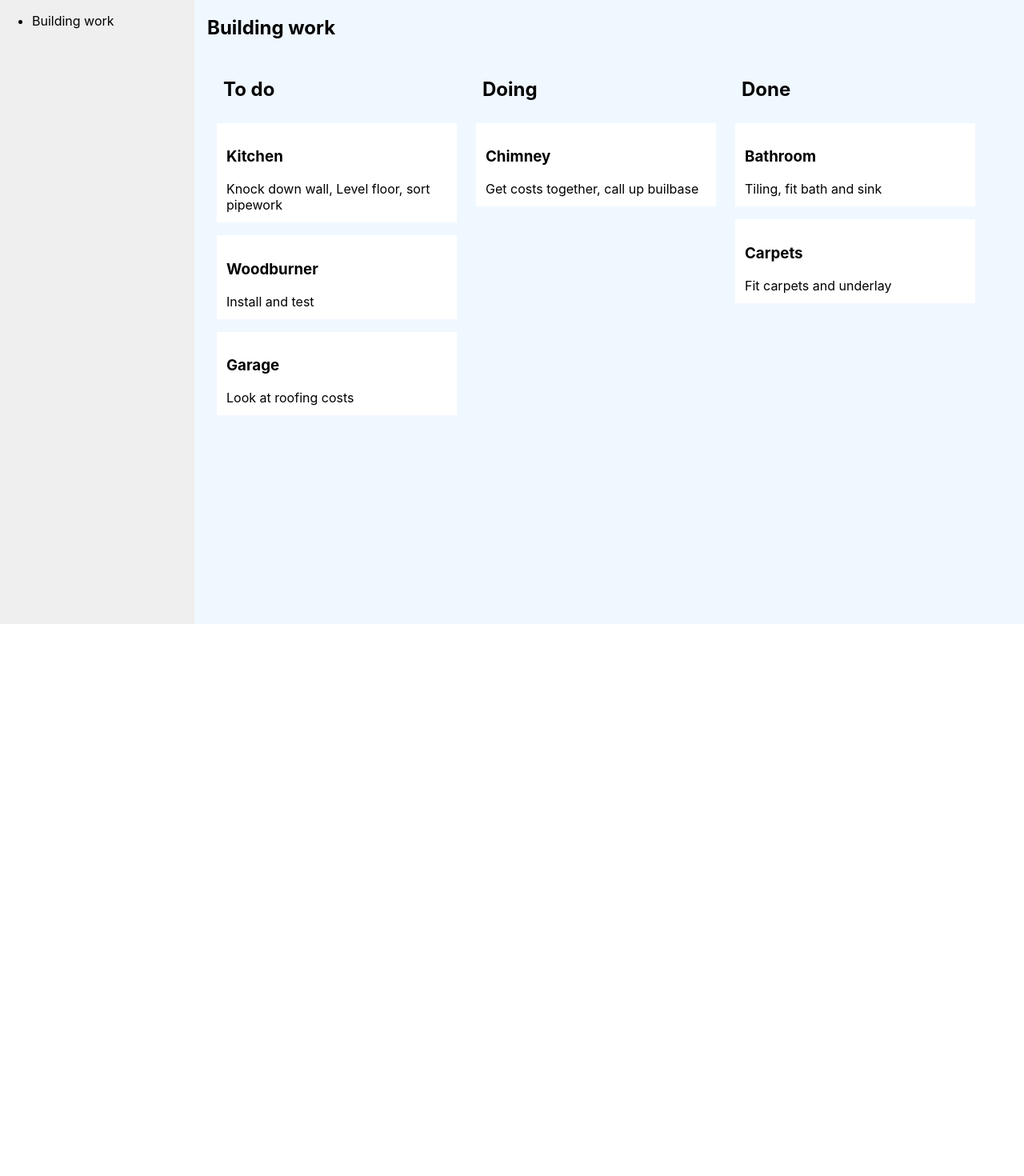
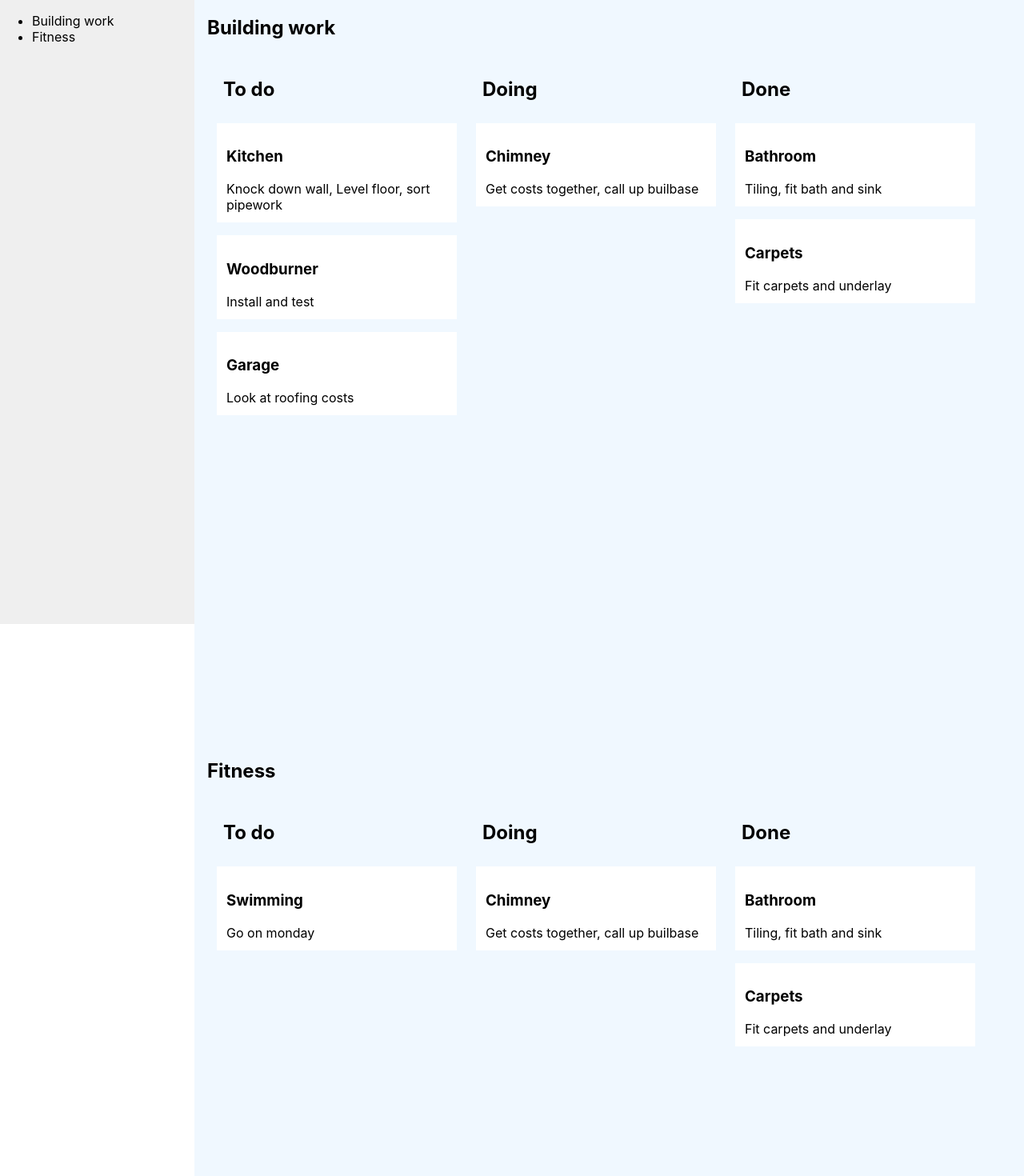
Before and after one commit to cactusfarmer/simple-kanban, a React (Create React App) app: page / in a window 1280 px wide. Shown: the top 1470 px of the page at 80% size. Before the commit the page ends 800 px from the top, so only its background shows below. Built offline with nearby package versions, Linux system fonts and the light colour scheme.

Commit message:
Tidying up naming

```diff
--- a/src/components/App/App.tsx
+++ b/src/components/App/App.tsx
@@ -4,7 +4,7 @@ import data from '../../data/boards.json';
 import { WallData } from '../../types/wall_data';
 import Nav from '../Nav/Nav';
 
-const Wrapper = styled.div`
+const AppWrap = styled.div`
     box-sizing: border-box;
     display: flex;
     min-height: 100%;`;
@@ -15,10 +15,10 @@ const boardNames: string[] = boards.map((b) => b.name);
 
 function App() {
   return (
-    <Wrapper>
+    <AppWrap>
       <Nav data={boardNames} />
       <Wall data={boards} />
-    </Wrapper>
+    </AppWrap>
   );
 }
 
--- a/src/components/Board/Board.tsx
+++ b/src/components/Board/Board.tsx
@@ -5,7 +5,7 @@ import Column from '../Column/Column';
 type Props = {
   data: BoardData
 };
-const BoardWrapper = styled.div`
+const BoardWrap = styled.div`
 background-color: AliceBlue;
 display: flex;
 flex-direction: column;
@@ -13,10 +13,10 @@ height: 100%;
 position: relative;
 width: 100%;`;
 
-const BoardHeader = styled.h2`
+const BoardHead = styled.h2`
 padding-left: 16px`;
 
-const BoardHolder = styled.div`
+const BoardBody = styled.div`
 /*overflow-x: scroll;*/
 align-items: stretch;
 display: flex;
@@ -26,16 +26,16 @@ position: relative;`;
 
 function Board({ data }: Props): any {
   return (
-    <BoardWrapper>
-      <BoardHeader>{data.name}</BoardHeader>
-      <BoardHolder>
+    <BoardWrap>
+      <BoardHead>{data.name}</BoardHead>
+      <BoardBody>
         {
           data.columns.map((column) => (
             <Column data={column} />
           ))
         }
-      </BoardHolder>
-    </BoardWrapper>
+      </BoardBody>
+    </BoardWrap>
   );
 }
 
--- a/src/components/Card/Card.tsx
+++ b/src/components/Card/Card.tsx
@@ -5,18 +5,22 @@ type Props = {
   data: CardData
 };
 
-const CardWrapper = styled.div`
+const CardWrap = styled.div`
 background-color: white;
 margin-bottom:16px;
 box-sizing: border-box;
 padding: 12px`;
 
+const CardHead = styled.h3``;
+
+const CardBody = styled.div``;
+
 function Card({ data }: Props) {
   return (
-    <CardWrapper>
-      <h3>{data.name}</h3>
-      <div>{data.info}</div>
-    </CardWrapper>
+    <CardWrap>
+      <CardHead>{data.name}</CardHead>
+      <CardBody>{data.info}</CardBody>
+    </CardWrap>
   );
 }
 
--- a/src/components/Column/Column.tsx
+++ b/src/components/Column/Column.tsx
@@ -6,25 +6,29 @@ type Props = {
   data: ColumnData
 };
 
-const ColumnWrapper = styled.div`
+const ColumnWrap = styled.div`
 display: flex;
 flex-direction: column;
 margin: 0 12px 0 12px;
 width: 300px;`;
 
-const ColumnHeader = styled.h2`
+const ColumnHead = styled.h2`
 padding: 8px`;
+
+const ColumnMain = styled.div``;
 
 function Column({ data }: Props) {
   return (
-    <ColumnWrapper>
-      <ColumnHeader>{data.name}</ColumnHeader>
-      {
-        data.cards.map((card) => (
-          <Card data={card} />
-        ))
-      }
-    </ColumnWrapper>
+    <ColumnWrap>
+      <ColumnHead>{data.name}</ColumnHead>
+      <ColumnMain>
+        {
+          data.cards.map((card) => (
+            <Card data={card} />
+          ))
+        }
+      </ColumnMain>
+    </ColumnWrap>
   );
 }
 
--- a/src/components/Nav/Nav.tsx
+++ b/src/components/Nav/Nav.tsx
@@ -3,7 +3,7 @@ import styled from 'styled-components';
 type Props = {
   data: string[]
 };
-const NavWrapper = styled.div`
+const NavWrap = styled.div`
                     background-color: #efefef;
                     box-sizing: border-box;
                     display: flex;
@@ -12,16 +12,17 @@ const NavWrapper = styled.div`
                     top:20px;
                     width: 300px;
 `;
+const NavBody = styled.ul``;
 
 function Nav({ data }: Props) {
   return (
-    <NavWrapper>
-      <ul>
+    <NavWrap>
+      <NavBody>
         {data.map((d) => (
           <li>{d}</li>
         ))}
-      </ul>
-    </NavWrapper>
+      </NavBody>
+    </NavWrap>
   );
 }
 
--- a/src/components/Wall/Wall.tsx
+++ b/src/components/Wall/Wall.tsx
@@ -6,7 +6,7 @@ type Props = {
   data: BoardData[]
 };
 
-const WallWrapper = styled.main`
+const WallWrap = styled.main`
 position: relative;
 flex-basis: 100vw;
 min-width: 0;
@@ -14,13 +14,13 @@ min-height: 100%;`;
 
 function Wall({ data }: Props) {
   return (
-    <WallWrapper>
+    <WallWrap>
       {
         data.map((b: BoardData) => (
           <Board data={b} />
         ))
       }
-    </WallWrapper>
+    </WallWrap>
   );
 }
 
--- a/src/data/boards.json
+++ b/src/data/boards.json
@@ -48,6 +48,45 @@
                     ]
                 }
             ]
+        }, {
+            "name": "Fitness",
+            "columns": [
+                {
+                    "name": "To do",
+                    "cards": [
+                        {
+                            "name": "Swimming",
+                            "owner": "Matt",
+                            "info": "Go on monday"
+                        }
+                    ]
+                },
+                {
+                    "name": "Doing",
+                    "cards": [
+                        {
+                            "name": "Chimney",
+                            "owner": "Matt",
+                            "info": "Get costs together, call up builbase"
+                        }
+                    ]
+                },
+                {
+                    "name": "Done",
+                    "cards": [
+                        {
+                            "name": "Bathroom",
+                            "owner": "Ryan",
+                            "info": "Tiling, fit bath and sink"
+                        },
+                        {
+                            "name": "Carpets",
+                            "owner": "Karl",
+                            "info": "Fit carpets and underlay"
+                        }
+                    ]
+                }
+            ]
         }
     ]
 }
```
